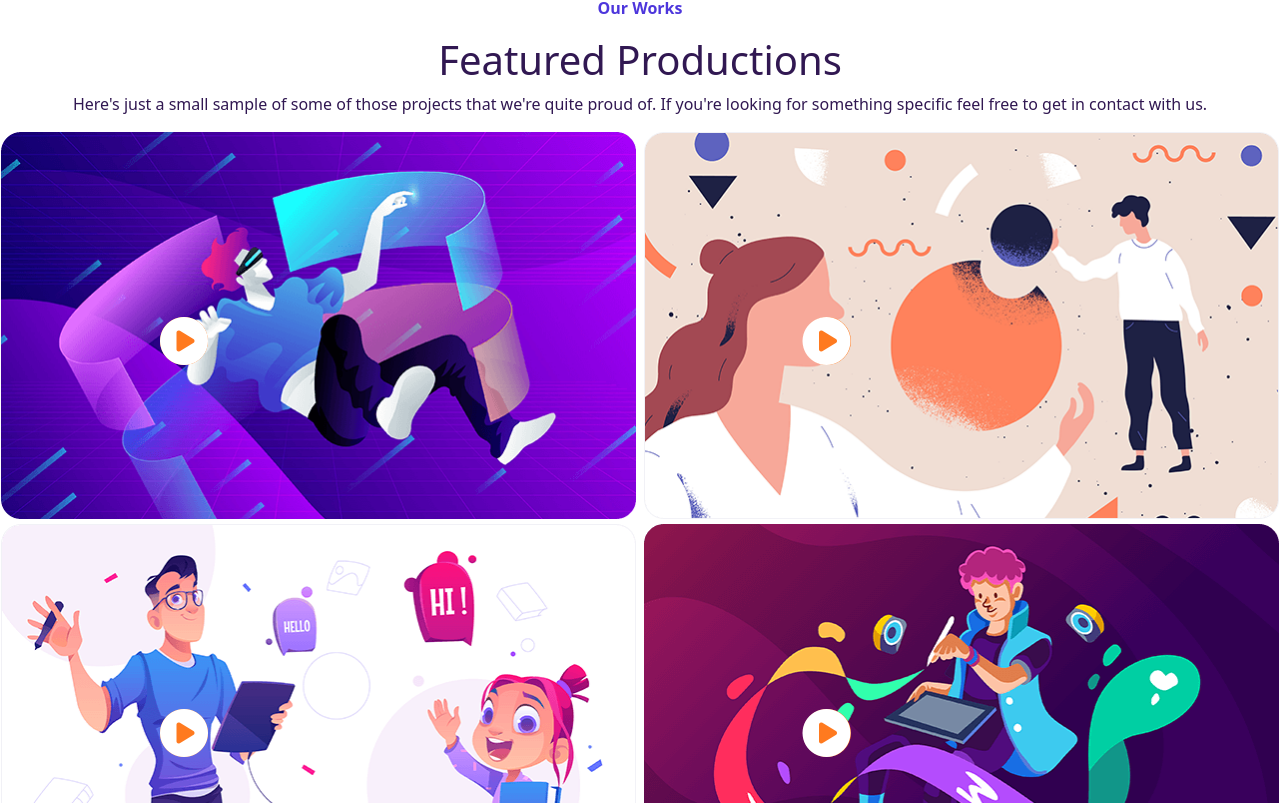
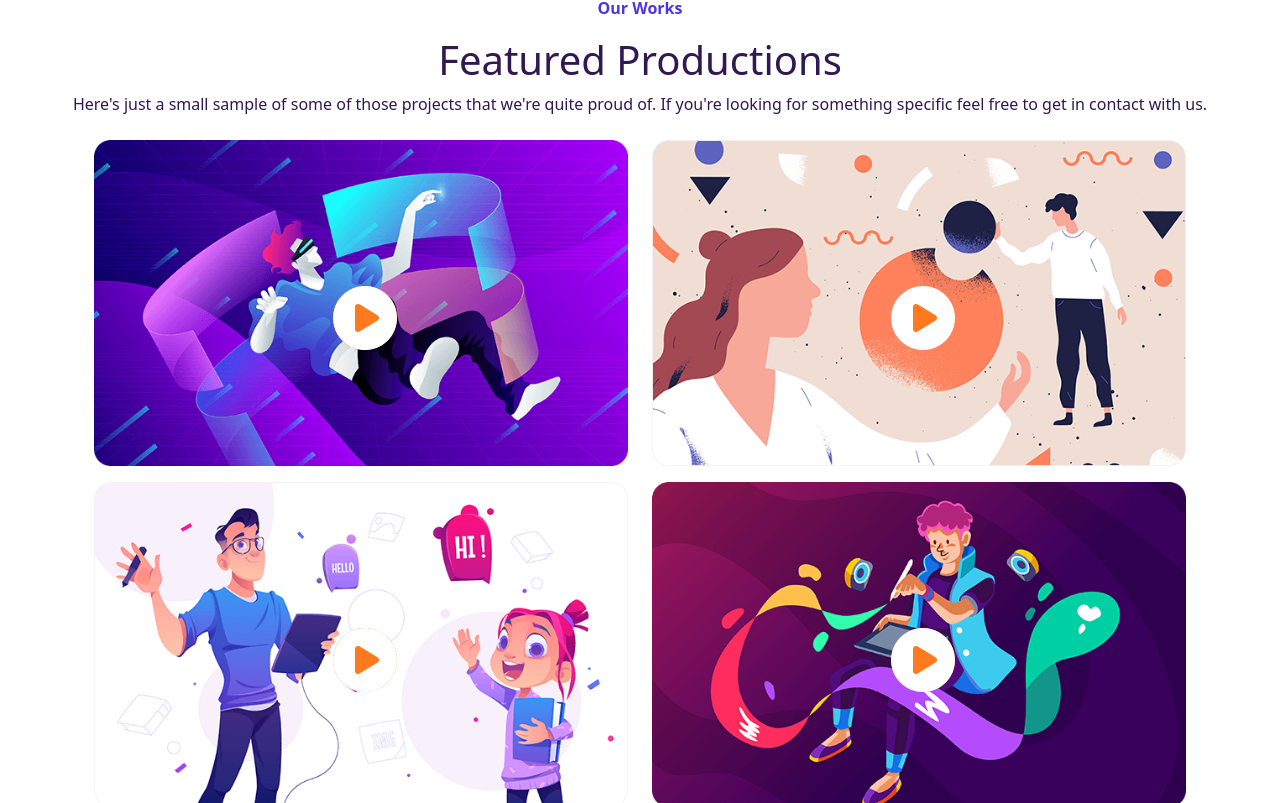
Before and after one commit to Chrissx77/proj-html-vuejs, a Vue app: page / in a window 1280 px wide. Shown: the part 2577-3380 px from the top of the page. Built offline with nearby package versions, Linux system fonts and the light colour scheme.

Commit message:
fixed cards in feateredComponents

```diff
--- a/src/pages/FeaturedProductions.vue
+++ b/src/pages/FeaturedProductions.vue
@@ -38,11 +38,13 @@ export default {
         contact with us.
       </p>
     </div>
-    <div class="cardContainer">
-      <div v-for="card in cardProd" class="image">
-        <img :src="card.image" alt="" />
-        <div class="btn-play">
-          <i class="fa-solid fa-circle-play" style="color: #fff"></i>
+    <div class="container">
+      <div class="row gy-5">
+        <div v-for="card in cardProd" class="col-12 col-md-6 image my-2">
+          <img :src="card.image" alt="" />
+          <div class="btn-play">
+            <i class="fa-solid fa-circle-play" style="color: #fff"></i>
+          </div>
         </div>
       </div>
     </div>
```
